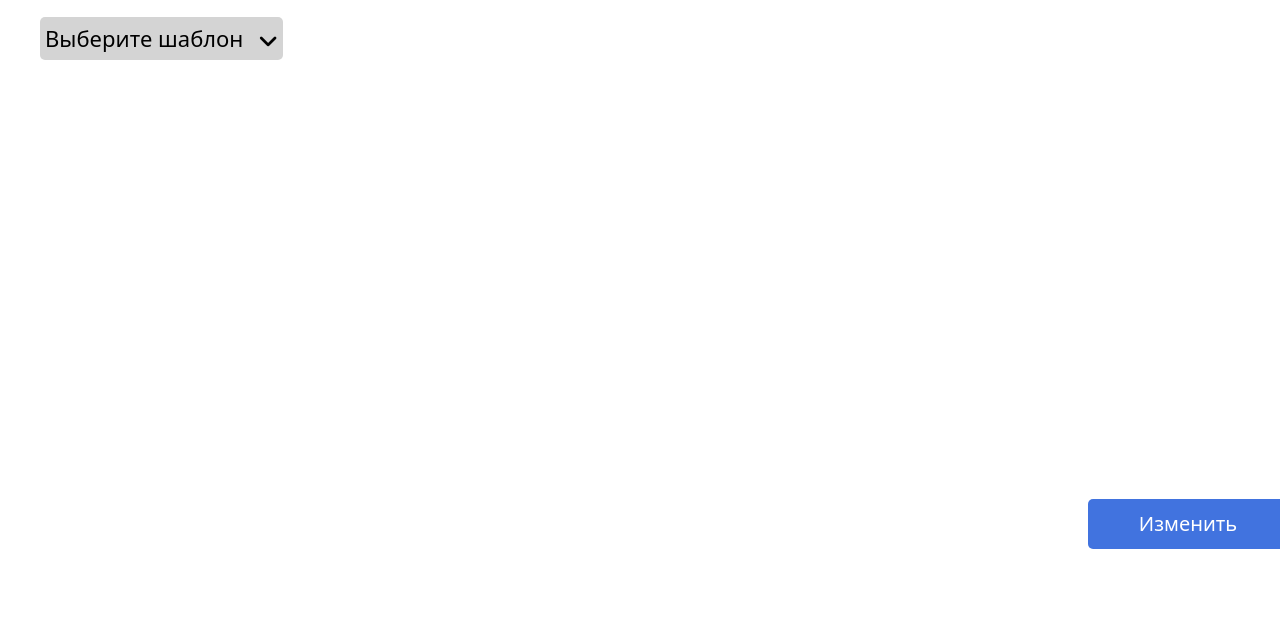
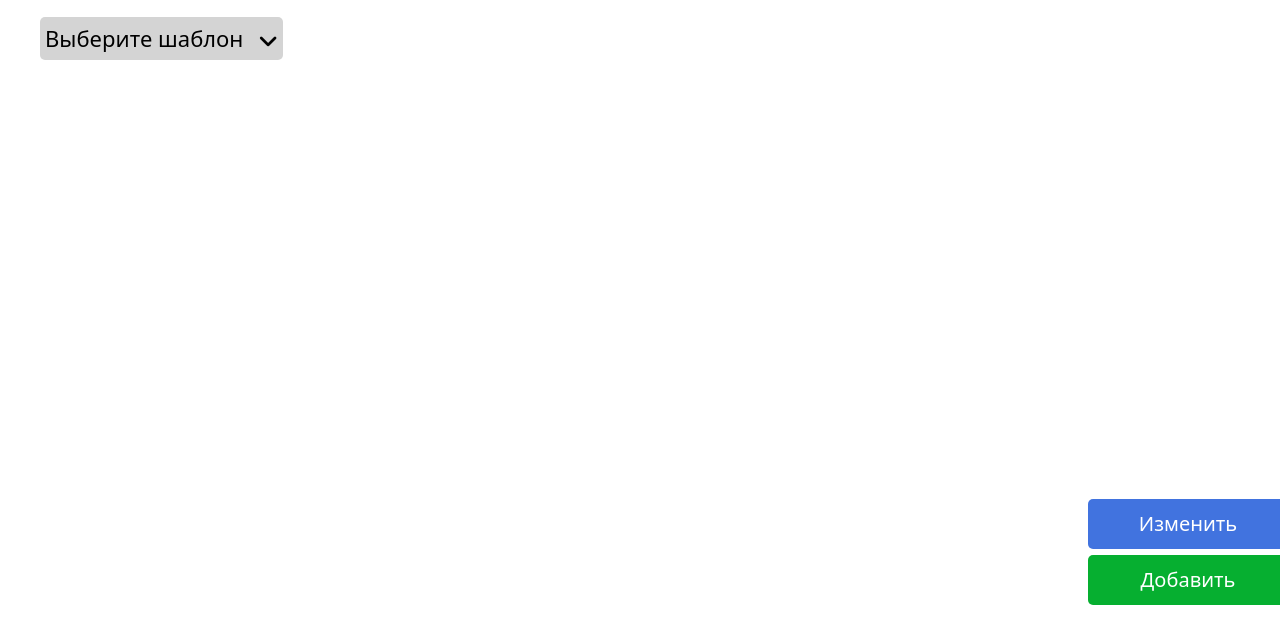
Before and after one commit to z1mo0x/diplom, a website: page admin.html in a window 1280 px wide. Shown: the part 141-784 px from the top of the page. Drawn offline with Linux system fonts and the light colour scheme.

Commit message:
23542345

```diff
--- a/admin.html
+++ b/admin.html
@@ -45,6 +45,7 @@
 
     </section>
     <button id="editButton">Изменить</button>
+    <button id="addButton">Добавить</button>
 
     <script src="js/accordion.js"></script>
     <script src="js/template.js"></script>
```
Also changed, not shown: css/admin.min.css, 1 other file.
